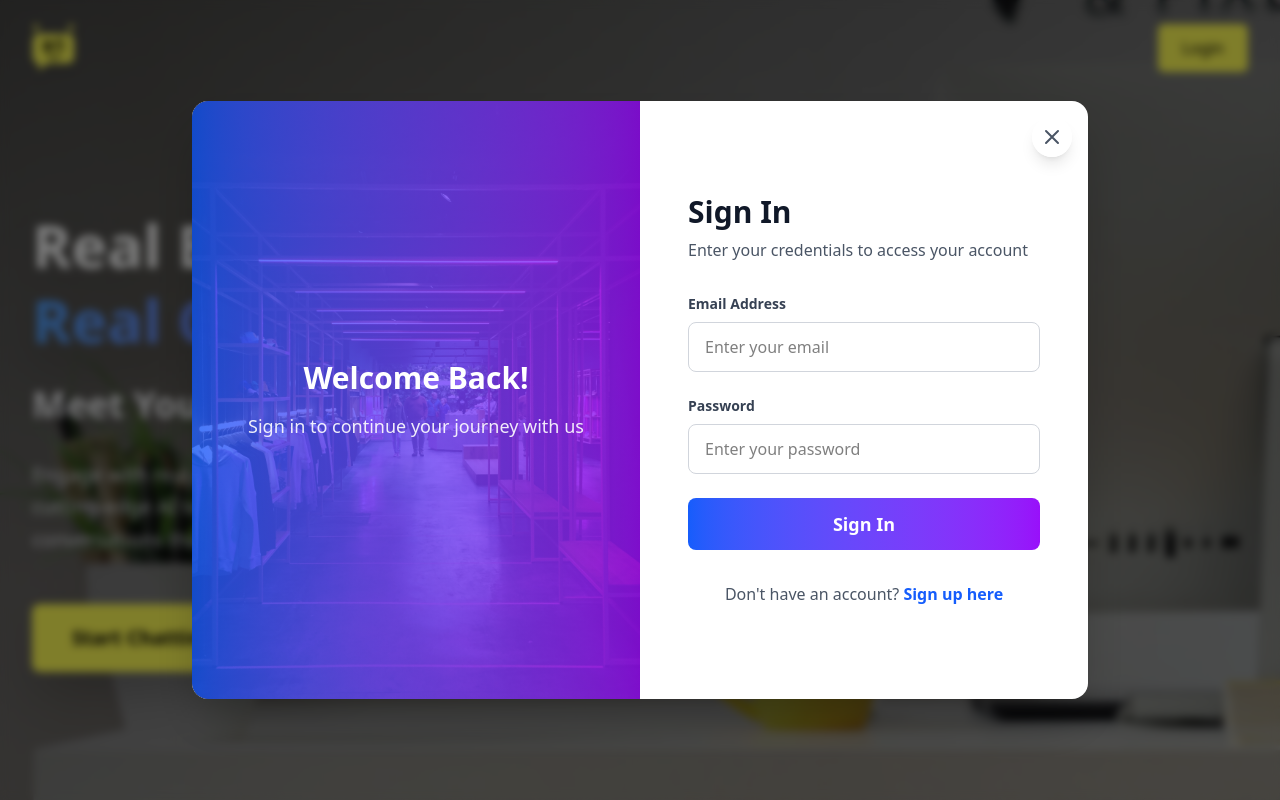
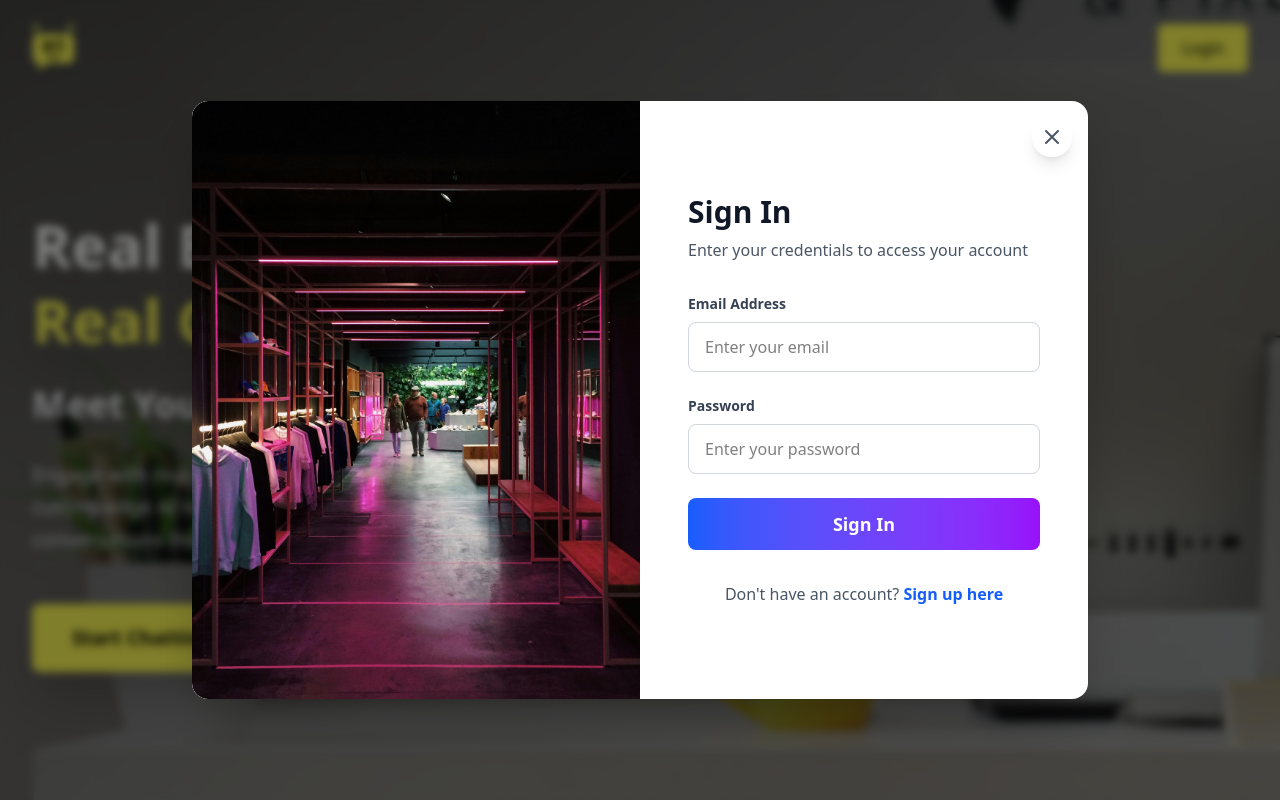
Before and after one commit to Himanshu111001/4WayTechAssignment, a React (Vite) app: page / in a window 1280 px wide. Both pictures are taken after a click on the button "Login". Shown: the top 800 px of the page. Built offline with nearby package versions, Linux system fonts and the light colour scheme.

Commit message:
improved modal styling and banner text color

```diff
--- a/src/components/HeroBanner.jsx
+++ b/src/components/HeroBanner.jsx
@@ -44,7 +44,10 @@ const HeroBanner = () => {
           {/* Main Heading */}
           <h1 className="text-3xl sm:text-4xl md:text-5xl lg:text-6xl font-bold leading-tight mb-4 sm:mb-6 drop-shadow-2xl">
             Real Emotions,
-            <span className="block text-transparent bg-clip-text bg-gradient-to-r from-blue-400 to-purple-600 drop-shadow-2xl">
+            <span
+              className="block drop-shadow-2xl"
+              style={{ color: "rgb(255, 252, 84)" }}
+            >
               Real Connections
             </span>
           </h1>
--- a/src/components/LoginModal.jsx
+++ b/src/components/LoginModal.jsx
@@ -86,17 +86,6 @@ const LoginModal = ({ isOpen, onClose, onSwitchToSignup }) => {
               alt="Login"
               className="w-full h-64 lg:h-full object-cover rounded-t-2xl lg:rounded-l-2xl lg:rounded-t-none"
             />
-            <div className="absolute inset-0 bg-gradient-to-t lg:bg-gradient-to-r from-blue-600/80 to-purple-600/80 rounded-t-2xl lg:rounded-l-2xl lg:rounded-t-none" />
-            <div className="absolute inset-0 flex items-center justify-center text-white p-8">
-              <div className="text-center">
-                <h3 className="text-2xl lg:text-3xl font-bold mb-4">
-                  Welcome Back!
-                </h3>
-                <p className="text-white/90 text-lg">
-                  Sign in to continue your journey with us
-                </p>
-              </div>
-            </div>
           </div>
 
           {/* Right Section - Form */}
--- a/src/components/SignupModal.jsx
+++ b/src/components/SignupModal.jsx
@@ -101,17 +101,6 @@ const SignupModal = ({ isOpen, onClose, onSwitchToLogin }) => {
               alt="Sign Up"
               className="w-full h-64 lg:h-full object-cover rounded-t-2xl lg:rounded-l-2xl lg:rounded-t-none"
             />
-            <div className="absolute inset-0 bg-gradient-to-t lg:bg-gradient-to-r from-purple-600/80 to-pink-600/80 rounded-t-2xl lg:rounded-l-2xl lg:rounded-t-none" />
-            <div className="absolute inset-0 flex items-center justify-center text-white p-8">
-              <div className="text-center">
-                <h3 className="text-2xl lg:text-3xl font-bold mb-4">
-                  Join Our Community!
-                </h3>
-                <p className="text-white/90 text-lg">
-                  Create your account and start your journey with us
-                </p>
-              </div>
-            </div>
           </div>
 
           {/* Right Section - Form */}
```
